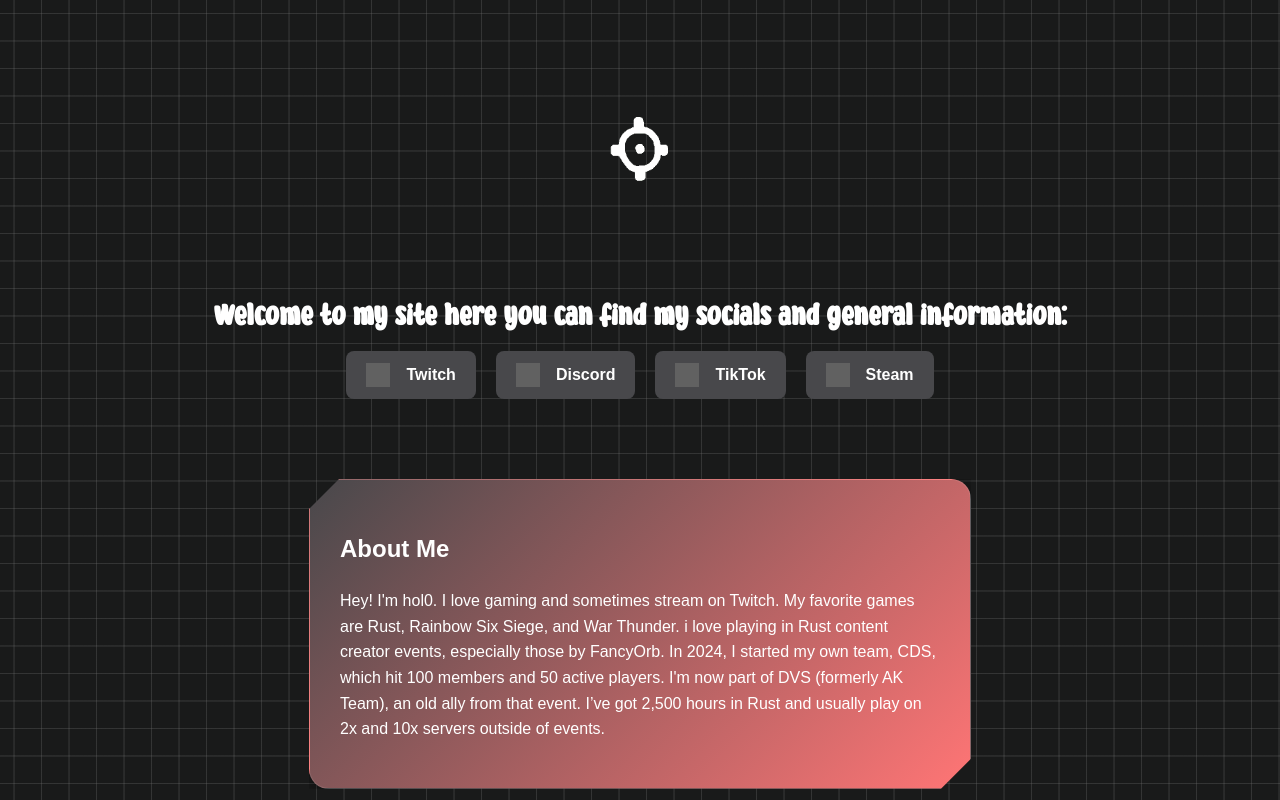
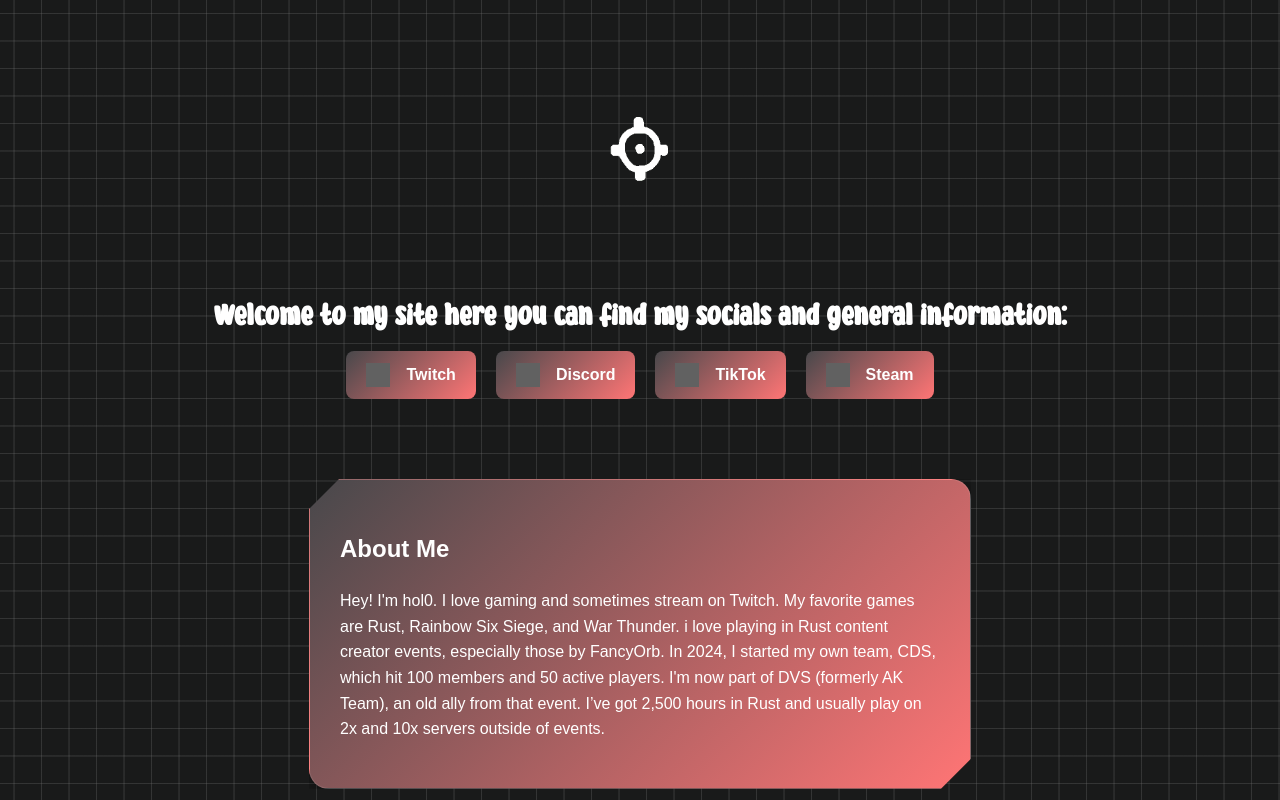
Before and after one commit to hol0101/hol0, a plain HTML site: page index.html in a window 1280 px wide. Drawn offline with Linux system fonts and the light colour scheme; no server answers; grey boxes are pictures that could not be loaded.

Commit message:
Update styles.css

```diff
--- a/styles.css
+++ b/styles.css
@@ -98,7 +98,7 @@ html, body {
 .social-link.discord,
 .social-link.tiktok,
 .social-link.steam {
-  background-color: #48484B;
+  background: linear-gradient(135deg,  #48484B, #ff7575);
 }
 
 .social-icon {
```
